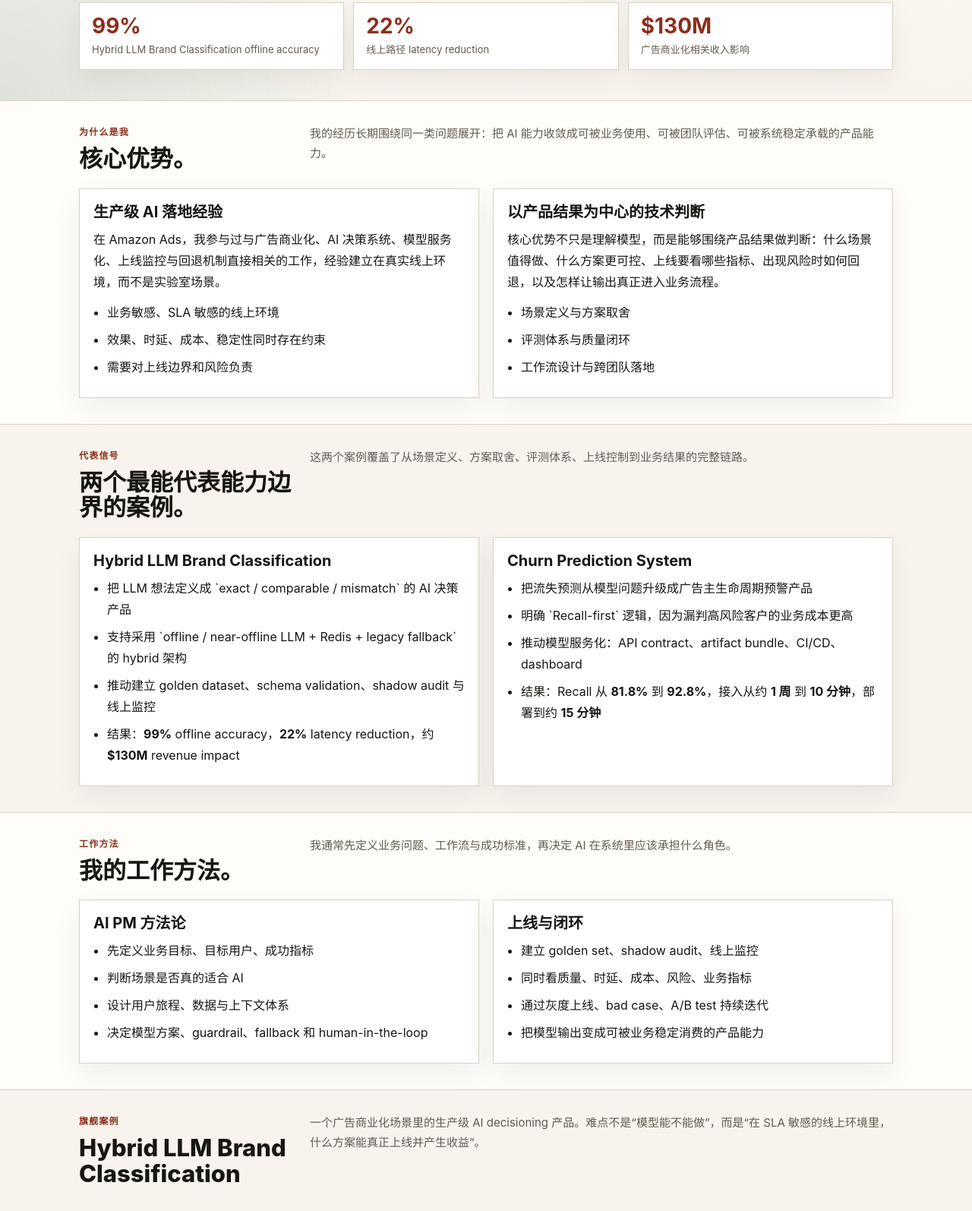
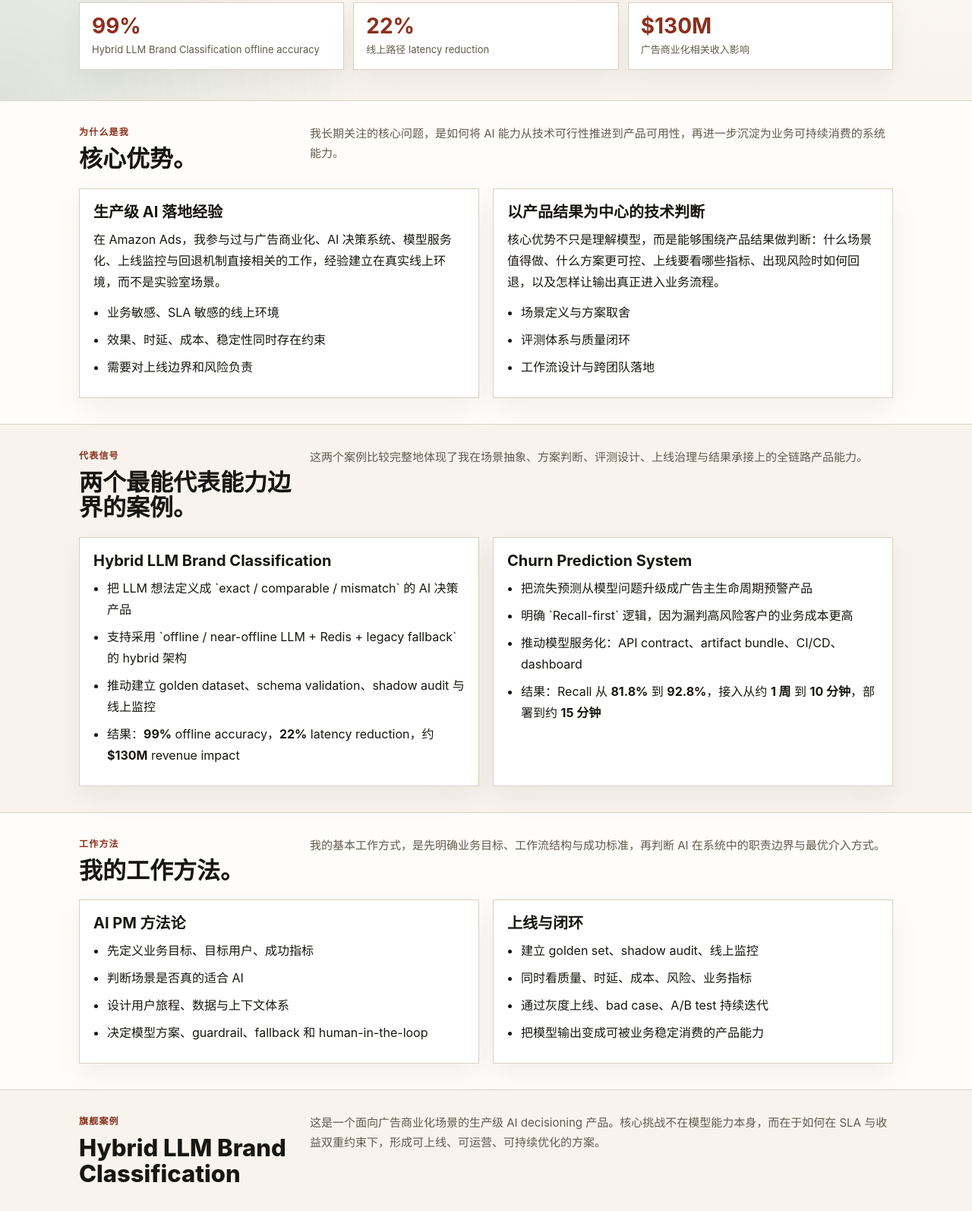
Before and after one commit to PoHung16/pohung-ai-pm-portfolio, a plain HTML site: page china/index.html in a window 1280 px wide. Shown: the part 605-2199 px from the top of the page at 76% size. Drawn offline with Linux system fonts and the light colour scheme.

Commit message:
Upgrade China portfolio PM phrasing

```diff
--- a/china/index.html
+++ b/china/index.html
@@ -333,7 +333,7 @@
         <div class="section-title">核心优势。</div>
       </div>
       <div class="section-note">
-        我的经历长期围绕同一类问题展开：把 AI 能力收敛成可被业务使用、可被团队评估、可被系统稳定承载的产品能力。
+        我长期关注的核心问题，是如何将 AI 能力从技术可行性推进到产品可用性，再进一步沉淀为业务可持续消费的系统能力。
       </div>
     </div>
     <div class="section-body">
@@ -367,7 +367,7 @@
         <div class="section-title">两个最能代表能力边界的案例。</div>
       </div>
       <div class="section-note">
-        这两个案例覆盖了从场景定义、方案取舍、评测体系、上线控制到业务结果的完整链路。
+        这两个案例比较完整地体现了我在场景抽象、方案判断、评测设计、上线治理与结果承接上的全链路产品能力。
       </div>
     </div>
     <div class="section-body">
@@ -401,7 +401,7 @@
         <div class="section-title">我的工作方法。</div>
       </div>
       <div class="section-note">
-        我通常先定义业务问题、工作流与成功标准，再决定 AI 在系统里应该承担什么角色。
+        我的基本工作方式，是先明确业务目标、工作流结构与成功标准，再判断 AI 在系统中的职责边界与最优介入方式。
       </div>
     </div>
     <div class="section-body">
@@ -435,7 +435,7 @@
         <div class="section-title">Hybrid LLM Brand Classification</div>
       </div>
       <div class="section-note">
-        一个广告商业化场景里的生产级 AI decisioning 产品。难点不是“模型能不能做”，而是“在 SLA 敏感的线上环境里，什么方案能真正上线并产生收益”。
+        这是一个面向广告商业化场景的生产级 AI decisioning 产品。核心挑战不在模型能力本身，而在于如何在 SLA 与收益双重约束下，形成可上线、可运营、可持续优化的方案。
       </div>
     </div>
     <div class="section-body">
@@ -488,7 +488,7 @@
         <div class="section-title">Churn Prediction System</div>
       </div>
       <div class="section-note">
-        一个 AI 驱动的广告主生命周期预警产品。核心价值不是预测本身，而是让运营和客户成功团队能更早、更稳定地采取动作。
+        这是一个 AI 驱动的广告主生命周期预警产品。它的价值不在于输出预测结果，而在于帮助运营与客户成功团队更早识别风险，并将风险信号稳定转化为可执行动作。
       </div>
     </div>
     <div class="section-body">
@@ -541,7 +541,7 @@
         <div class="section-title">需求到上线的推进方式。</div>
       </div>
       <div class="section-note">
-        这套方法覆盖了需求定义、方案设计、评测验收、灰度发布、交付协同与风险控制。
+        这套方法覆盖了从需求定义、方案设计、评测验收，到灰度发布、交付协同与风险治理的完整落地闭环。
       </div>
     </div>
     <div class="section-body">
```
